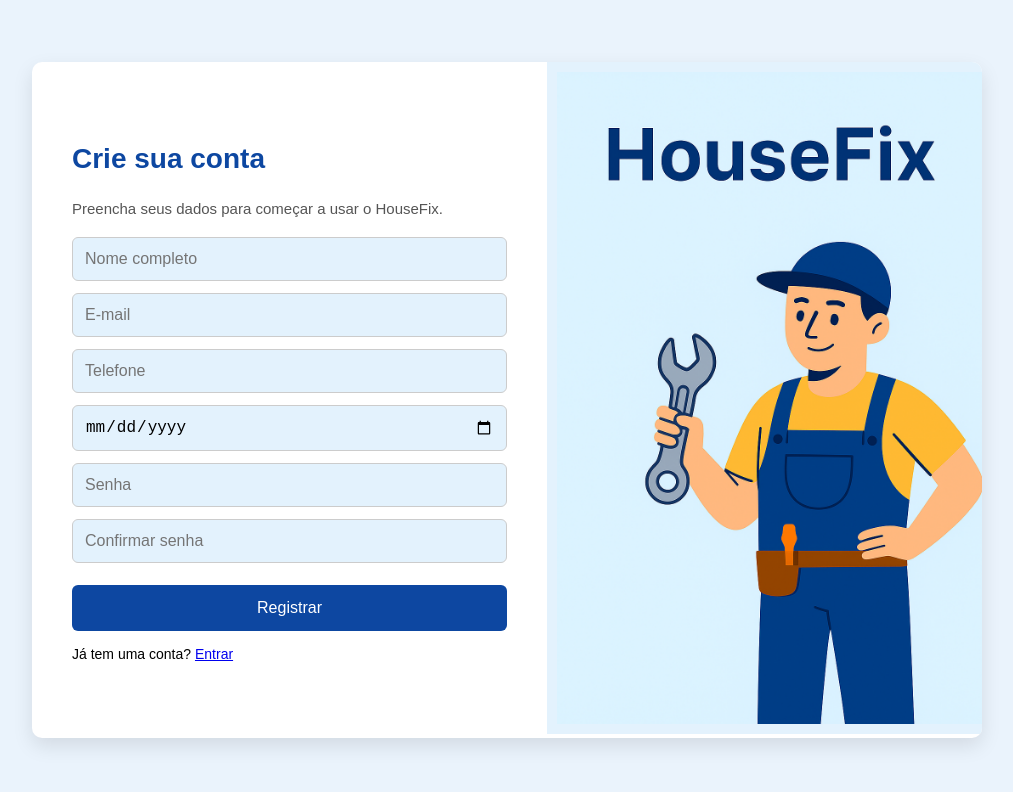
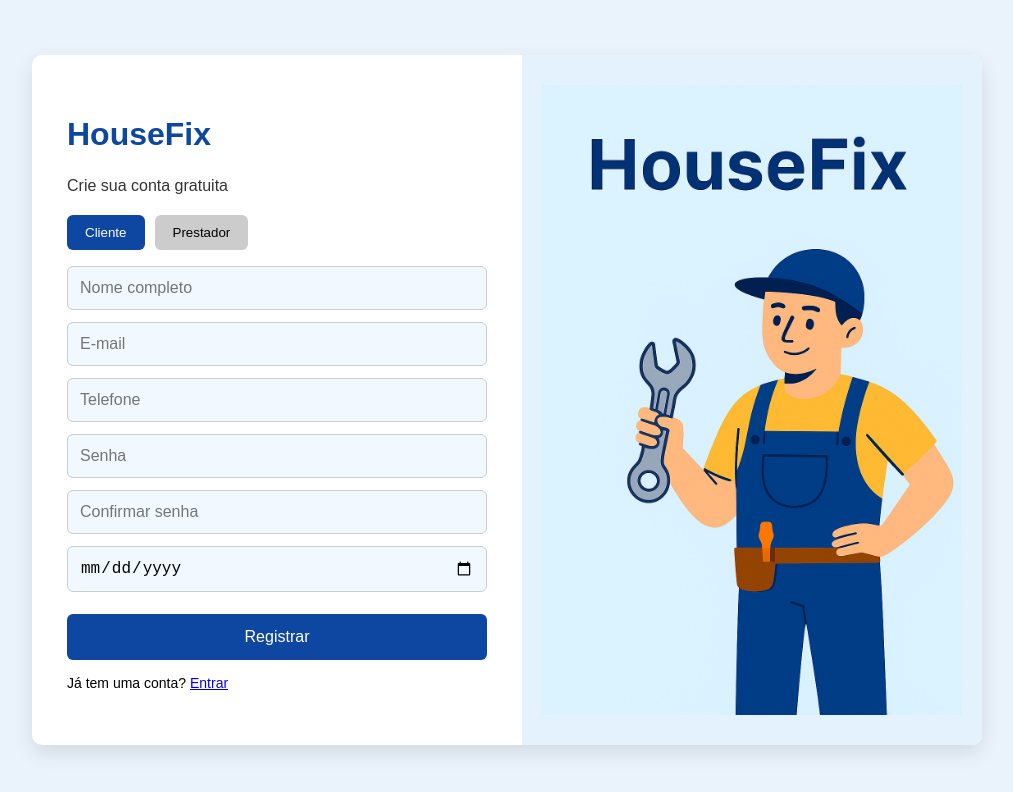
Before and after one commit to pauloh1987/housefix, a React (Vite) app: page /registrar in a window 1280 px wide. Shown: the top 792 px of the page, without its empty margins (133-1146 px from the left). Built offline with nearby package versions, Linux system fonts and the light colour scheme.

Commit message:
Agendar adicionado

```diff
--- a/package.json
+++ b/package.json
@@ -9,6 +9,7 @@
   "dependencies": {
     "react": "^18.2.0",
     "react-dom": "^18.2.0",
+    "react-icons": "^5.5.0",
     "react-router-dom": "^6.22.3"
   },
   "devDependencies": {
--- a/src/main.jsx
+++ b/src/main.jsx
@@ -14,6 +14,8 @@ import Pagamentos from './pages/Pagamentos';
 import Avaliacoes from './pages/Avaliacoes';
 import Tipos from './pages/Tipos';
 import Register from './pages/Register';
+import Agendar from './pages/Agendar';
+
 
 
 ReactDOM.createRoot(document.getElementById('root')).render(
@@ -31,6 +33,7 @@ ReactDOM.createRoot(document.getElementById('root')).render(
         <Route path="/avaliacoes" element={<Avaliacoes />} />
         <Route path="/tipos" element={<Tipos />} />
         <Route path="/registrar" element={<Register />} />
+        <Route path="/agendar" element={<Agendar />} />
       </Routes>
     </BrowserRouter>
   </React.StrictMode>
--- /dev/null
+++ b/src/pages/Agendar.jsx
@@ -0,0 +1,140 @@
+import React, { useState } from "react";
+
+const Agendar = () => {
+  const [formData, setFormData] = useState({
+    servico: "",
+    data: "",
+    horario: "",
+    observacao: "",
+  });
+
+  const [modalAberto, setModalAberto] = useState(false);
+
+  const handleChange = (e) => {
+    const { name, value } = e.target;
+    setFormData((prev) => ({ ...prev, [name]: value }));
+  };
+
+  const handleSubmit = (e) => {
+    e.preventDefault();
+    setModalAberto(true); // Abre o modal
+  };
+
+  const fecharModal = () => {
+    setModalAberto(false);
+  };
+
+  return (
+    <div style={styles.container}>
+      <h2 style={styles.title}>Agendar Novo Serviço</h2>
+
+      <form onSubmit={handleSubmit} style={styles.form}>
+        <label style={styles.label}>Tipo de Serviço</label>
+        <select name="servico" value={formData.servico} onChange={handleChange} required style={styles.input}>
+          <option value="">Selecione...</option>
+          <option value="Ar-Condicionado">Ar-Condicionado</option>
+          <option value="Elétrica">Elétrica</option>
+          <option value="Hidráulica">Hidráulica</option>
+          <option value="Pintura">Pintura</option>
+        </select>
+
+        <label style={styles.label}>Data</label>
+        <input type="date" name="data" value={formData.data} onChange={handleChange} required style={styles.input} />
+
+        <label style={styles.label}>Horário</label>
+        <input type="time" name="horario" value={formData.horario} onChange={handleChange} required style={styles.input} />
+
+        <label style={styles.label}>Observação (opcional)</label>
+        <textarea
+          name="observacao"
+          value={formData.observacao}
+          onChange={handleChange}
+          rows={4}
+          placeholder="Ex: Levar escada, verificar vazamento..."
+          style={{ ...styles.input, resize: "none" }}
+        />
+
+        <button type="submit" style={styles.button}>Solicitar Agendamento</button>
+      </form>
+
+      {modalAberto && (
+        <div style={styles.modalOverlay}>
+          <div style={styles.modalContent}>
+            <p style={{ fontSize: 18, marginBottom: 20 }}>
+              ✅ Você receberá uma notificação quando seu agendamento for confirmado.
+            </p>
+            <button onClick={fecharModal} style={styles.button}>Fechar</button>
+          </div>
+        </div>
+      )}
+    </div>
+  );
+};
+
+const styles = {
+  container: {
+    fontFamily: "Arial, sans-serif",
+    backgroundColor: "#f3f6fb",
+    minHeight: "100vh",
+    padding: "40px 20px",
+    maxWidth: "600px",
+    margin: "0 auto",
+  },
+  title: {
+    fontSize: 28,
+    fontWeight: "bold",
+    color: "#0B4DA1",
+    marginBottom: 30,
+    textAlign: "center",
+  },
+  form: {
+    display: "flex",
+    flexDirection: "column",
+    gap: 20,
+    backgroundColor: "#fff",
+    padding: 30,
+    borderRadius: 12,
+    boxShadow: "0 4px 12px rgba(0,0,0,0.08)",
+  },
+  label: {
+    fontWeight: "bold",
+    color: "#333",
+  },
+  input: {
+    padding: "10px 12px",
+    fontSize: 16,
+    borderRadius: 8,
+    border: "1px solid #ccc",
+  },
+  button: {
+    backgroundColor: "#0B4DA1",
+    color: "#fff",
+    padding: "12px",
+    fontSize: 16,
+    border: "none",
+    borderRadius: 8,
+    cursor: "pointer",
+    fontWeight: "bold",
+  },
+  modalOverlay: {
+    position: "fixed",
+    top: 0, left: 0,
+    width: "100%",
+    height: "100%",
+    backgroundColor: "rgba(0,0,0,0.4)",
+    display: "flex",
+    justifyContent: "center",
+    alignItems: "center",
+    zIndex: 999,
+  },
+  modalContent: {
+    backgroundColor: "#fff",
+    padding: 30,
+    borderRadius: 12,
+    boxShadow: "0 6px 16px rgba(0,0,0,0.2)",
+    textAlign: "center",
+    maxWidth: "400px",
+  },
+};
+
+export default Agendar;
--- a/src/pages/Home.jsx
+++ b/src/pages/Home.jsx
@@ -1,17 +1,108 @@
-import React from 'react';
-import Navbar from '../components/Navbar';
+import React from "react";
+import { Link } from "react-router-dom";
 
-export default function Home() {
+const Home = () => {
   return (
-    <>
-      <Navbar />
-      <div style={{ maxWidth: 900, margin: '40px auto', padding: 30, background: '#fff', borderRadius: 16, boxShadow: '0 4px 20px rgba(0,0,0,0.05)', textAlign: 'center' }}>
-        <h2>Início</h2>
-        <p>Bem-vindo à tela de início do HouseFix.</p>
-        <div style={{ marginTop: 30, padding: 20, border: '1px solid #ccc', borderRadius: 10, backgroundColor: '#f9f9f9' }}>
-          <p>Aqui você poderá gerenciar informações relacionadas a início.</p>
+    <div style={styles.container}>
+      {/* Navbar */}
+      <header style={styles.header}>
+        <h1 style={styles.logo}>HouseFix</h1>
+        <nav style={styles.navbar}>
+          <Link to="/" style={styles.navItem}>Início</Link>
+        </nav>
+      </header>
+
+      {/* Conteúdo central */}
+      <main style={styles.main}>
+        <h2 style={styles.welcome}>Olá, seja bem-vindo ao <span style={{ color: "#0B4DA1" }}>HouseFix</span>!</h2>
+        <p style={styles.subtext}>Escolha uma das opções abaixo para começar:</p>
+
+        <div style={styles.grid}>
+          <Card to="/agendamentos" emoji="📅" label="Ver Agendamentos" />
+          <Card to="/agendar" emoji="🛠️" label="Agendar Novo Serviço" />
+          <Card to="/perfil" emoji="👤" label="Meu Perfil" />
         </div>
-      </div>
-    </>
+      </main>
+    </div>
   );
-}
+};
+
+const Card = ({ to, emoji, label }) => (
+  <Link to={to} style={styles.card}>
+    <span style={styles.emoji}>{emoji}</span>
+    <p>{label}</p>
+  </Link>
+);
+
+const styles = {
+  container: {
+    fontFamily: "Arial, sans-serif",
+    backgroundColor: "#f3f6fb",
+    minHeight: "100vh",
+  },
+  header: {
+    backgroundColor: "#0B4DA1",
+    padding: "14px 40px",
+    display: "flex",
+    justifyContent: "space-between",
+    alignItems: "center",
+    color: "#fff",
+    boxShadow: "0 2px 4px rgba(0,0,0,0.1)",
+  },
+  logo: {
+    fontSize: 26,
+    fontWeight: "bold",
+  },
+  navbar: {
+    display: "flex",
+    gap: 20,
+  },
+  navItem: {
+    color: "#fff",
+    textDecoration: "none",
+    fontSize: 16,
+    fontWeight: "500",
+  },
+  main: {
+    padding: "60px 20px",
+    textAlign: "center",
+  },
+  welcome: {
+    fontSize: 28,
+    fontWeight: "bold",
+    marginBottom: 8,
+  },
+  subtext: {
+    fontSize: 16,
+    color: "#555",
+  },
+  grid: {
+    marginTop: 40,
+    display: "flex",
+    justifyContent: "center",
+    gap: 30,
+    flexWrap: "wrap",
+  },
+  card: {
+    backgroundColor: "#fff",
+    padding: 30,
+    borderRadius: 16,
+    boxShadow: "0 6px 12px rgba(0, 0, 0, 0.08)",
+    textDecoration: "none",
+    color: "#0B4DA1",
+    fontWeight: "bold",
+    width: 220,
+    height: 140,
+    display: "flex",
+    flexDirection: "column",
+    justifyContent: "center",
+    alignItems: "center",
+    transition: "transform 0.2s ease",
+  },
+  emoji: {
+    fontSize: 36,
+    marginBottom: 10,
+  },
+};
+
+export default Home;
--- a/src/pages/Prestadores.jsx
+++ b/src/pages/Prestadores.jsx
@@ -1,17 +1,121 @@
-import React from 'react';
-import Navbar from '../components/Navbar';
+import React, { useState } from "react";
 
 export default function Prestadores() {
+  const [form, setForm] = useState({
+    nome: "",
+    cpfCnpj: "",
+    especialidade: "",
+    telefone: "",
+    email: "",
+  });
+
+  const handleChange = (e) => {
+    setForm({ ...form, [e.target.name]: e.target.value });
+  };
+
+  const handleSubmit = (e) => {
+    e.preventDefault();
+    alert("Prestador cadastrado com sucesso!");
+    setForm({
+      nome: "",
+      cpfCnpj: "",
+      especialidade: "",
+      telefone: "",
+      email: "",
+    });
+  };
+
   return (
-    <>
-      <Navbar />
-      <div style={{ maxWidth: 900, margin: '40px auto', padding: 30, background: '#fff', borderRadius: 16, boxShadow: '0 4px 20px rgba(0,0,0,0.05)', textAlign: 'center' }}>
-        <h2>Prestadores</h2>
-        <p>Bem-vindo à tela de prestadores do HouseFix.</p>
-        <div style={{ marginTop: 30, padding: 20, border: '1px solid #ccc', borderRadius: 10, backgroundColor: '#f9f9f9' }}>
-          <p>Aqui você poderá gerenciar informações relacionadas a prestadores.</p>
-        </div>
-      </div>
-    </>
+    <div style={styles.container}>
+      <h2 style={styles.title}>Cadastro de Prestador de Serviço</h2>
+      <form onSubmit={handleSubmit} style={styles.form}>
+        <input
+          type="text"
+          name="nome"
+          placeholder="Nome completo"
+          value={form.nome}
+          onChange={handleChange}
+          required
+          style={styles.input}
+        />
+        <input
+          type="text"
+          name="cpfCnpj"
+          placeholder="CPF ou CNPJ"
+          value={form.cpfCnpj}
+          onChange={handleChange}
+          required
+          style={styles.input}
+        />
+        <input
+          type="text"
+          name="especialidade"
+          placeholder="Especialidade"
+          value={form.especialidade}
+          onChange={handleChange}
+          required
+          style={styles.input}
+        />
+        <input
+          type="tel"
+          name="telefone"
+          placeholder="Telefone"
+          value={form.telefone}
+          onChange={handleChange}
+          required
+          style={styles.input}
+        />
+        <input
+          type="email"
+          name="email"
+          placeholder="E-mail"
+          value={form.email}
+          onChange={handleChange}
+          required
+          style={styles.input}
+        />
+        <button type="submit" style={styles.button}>
+          Salvar
+        </button>
+      </form>
+    </div>
   );
 }
+
+const styles = {
+  container: {
+    maxWidth: 500,
+    margin: "50px auto",
+    backgroundColor: "#fff",
+    padding: 30,
+    borderRadius: 12,
+    boxShadow: "0 4px 10px rgba(0,0,0,0.05)",
+  },
+  title: {
+    fontSize: 24,
+    marginBottom: 20,
+    color: "#0d47a1",
+    textAlign: "center",
+  },
+  form: {
+    display: "flex",
+    flexDirection: "column",
+    gap: 15,
+  },
+  input: {
+    padding: 12,
+    fontSize: 16,
+    borderRadius: 8,
+    border: "1px solid #ccc",
+    backgroundColor: "#e3f2fd",
+  },
+  button: {
+    padding: 14,
+    backgroundColor: "#0d47a1",
+    color: "#fff",
+    fontSize: 16,
+    border: "none",
+    borderRadius: 8,
+    cursor: "pointer",
+  },
+};
--- a/src/pages/Register.jsx
+++ b/src/pages/Register.jsx
@@ -1,113 +1,67 @@
 import React, { useState } from "react";
-import { useNavigate, Link } from "react-router-dom";
+import { Link } from "react-router-dom";
 import mascote from "../assets/mascote.png";
 
 export default function Register() {
-  const navigate = useNavigate();
-
-  const [form, setForm] = useState({
-    nome: "",
-    email: "",
-    telefone: "",
-    nascimento: "",
-    senha: "",
-    confirmarSenha: "",
-  });
-
-  const handleChange = (e) => {
-    setForm({ ...form, [e.target.name]: e.target.value });
-  };
-
-  const handleRegister = (e) => {
-    e.preventDefault();
-
-    if (
-      !form.nome ||
-      !form.email ||
-      !form.telefone ||
-      !form.nascimento ||
-      !form.senha ||
-      !form.confirmarSenha
-    ) {
-      alert("Preencha todos os campos.");
-      return;
-    }
-
-    if (form.senha !== form.confirmarSenha) {
-      alert("As senhas não coincidem.");
-      return;
-    }
-
-    // Aqui você pode adicionar o salvamento dos dados
-
-    alert("Conta criada com sucesso!");
-    navigate("/");
-  };
+  const [tipoUsuario, setTipoUsuario] = useState("cliente");
 
   return (
     <div style={styles.container}>
       <div style={styles.card}>
+        {/* Coluna esquerda com formulário */}
         <div style={styles.leftColumn}>
-          <h1 style={styles.title}>Crie sua conta</h1>
-          <p style={styles.subtitle}>Preencha seus dados para começar a usar o HouseFix.</p>
+          <h1 style={styles.title}>HouseFix</h1>
+          <p style={styles.subtitle}>Crie sua conta gratuita</p>
 
-          <form style={styles.form} onSubmit={handleRegister}>
-            <input
-              type="text"
-              name="nome"
-              placeholder="Nome completo"
-              style={styles.input}
-              value={form.nome}
-              onChange={handleChange}
-              required
-            />
-            <input
-              type="email"
-              name="email"
-              placeholder="E-mail"
-              style={styles.input}
-              value={form.email}
-              onChange={handleChange}
-              required
-            />
-            <input
-              type="tel"
-              name="telefone"
-              placeholder="Telefone"
-              style={styles.input}
-              value={form.telefone}
-              onChange={handleChange}
-              required
-            />
-            <input
-              type="date"
-              name="nascimento"
-              placeholder="Data de nascimento"
-              style={styles.input}
-              value={form.nascimento}
-              onChange={handleChange}
-              required
-            />
-            <input
-              type="password"
-              name="senha"
-              placeholder="Senha"
-              style={styles.input}
-              value={form.senha}
-              onChange={handleChange}
-              required
-            />
-            <input
-              type="password"
-              name="confirmarSenha"
-              placeholder="Confirmar senha"
-              style={styles.input}
-              value={form.confirmarSenha}
-              onChange={handleChange}
-              required
-            />
+          <div style={styles.selector}>
+            <button
+              style={{
+                ...styles.selectorButton,
+                backgroundColor: tipoUsuario === "cliente" ? "#0d47a1" : "#ccc",
+                color: tipoUsuario === "cliente" ? "#fff" : "#000",
+              }}
+              onClick={() => setTipoUsuario("cliente")}
+            >
+              Cliente
+            </button>
+            <button
+              style={{
+                ...styles.selectorButton,
+                backgroundColor: tipoUsuario === "prestador" ? "#0d47a1" : "#ccc",
+                color: tipoUsuario === "prestador" ? "#fff" : "#000",
+              }}
+              onClick={() => setTipoUsuario("prestador")}
+            >
+              Prestador
+            </button>
+          </div>
 
-            <button type="submit" style={styles.button}>Registrar</button>
+          <form style={styles.form}>
+            <input type="text" placeholder="Nome completo" style={styles.input} required />
+            <input type="email" placeholder="E-mail" style={styles.input} required />
+            <input type="tel" placeholder="Telefone" style={styles.input} required />
+            <input type="password" placeholder="Senha" style={styles.input} required />
+            <input type="password" placeholder="Confirmar senha" style={styles.input} required />
+            <input type="date" placeholder="Data de nascimento" style={styles.input} required />
+
+            {tipoUsuario === "prestador" && (
+              <>
+                <input type="text" placeholder="CPF ou CNPJ" style={styles.input} required />
+                <select style={styles.input}>
+                  <option value="">Especialidade</option>
+                  <option>Elétrica</option>
+                  <option>Hidráulica</option>
+                  <option>Ar Condicionado</option>
+                  <option>Pintura</option>
+                  <option>Jardinagem</option>
+                  <option>Marcenaria</option>
+                </select>
+              </>
+            )}
+
+            <button type="submit" style={styles.button}>
+              Registrar
+            </button>
           </form>
 
           <p style={styles.link}>
@@ -115,6 +69,7 @@ export default function Register() {
           </p>
         </div>
 
+        {/* Coluna direita com mascote */}
         <div style={styles.rightColumn}>
           <img src={mascote} alt="Mascote HouseFix" style={styles.mascote} />
         </div>
@@ -139,38 +94,49 @@ const styles = {
   boxShadow: "0 8px 20px rgba(0, 0, 0, 0.1)",
   width: "90%",
   maxWidth: 950,
-    height: "auto",
+  minHeight: 580,          // deixa altura mínima fixa...
+  maxHeight: "auto",       // ...mas permite crescer se necessário
 },
   leftColumn: {
     flex: 1,
-    padding: "50px 40px",
+    padding: "40px 35px",
     display: "flex",
     flexDirection: "column",
     justifyContent: "center",
   },
   rightColumn: {
   flex: 1,
-    height: "100%",
+  display: "flex",
+  alignItems: "center",
+  justifyContent: "center",
+  backgroundColor: "#E3F2FD",
+  padding: "20px",
 },
   mascote: {
-    width: "100%",
-    height: "100%",
+  maxHeight: "100%",
+  maxWidth: "100%",
   objectFit: "contain",
-    objectPosition: "center",
-    borderTopRightRadius: 12,
-    borderBottomRightRadius: 12,
-    backgroundColor: "#E3F2FD",
-    padding: "10px",
 },
   title: {
-    fontSize: 28,
+    fontSize: 32,
     color: "#0d47a1",
-    marginBottom: 10,
+    marginBottom: 8,
   },
   subtitle: {
-    fontSize: 15,
+    fontSize: 16,
     marginBottom: 20,
-    color: "#555",
+    color: "#333",
+  },
+  selector: {
+    display: "flex",
+    gap: 10,
+    marginBottom: 16,
+  },
+  selectorButton: {
+    padding: "10px 18px",
+    border: "none",
+    borderRadius: 6,
+    cursor: "pointer",
   },
   form: {
     display: "flex",
@@ -182,7 +148,7 @@ const styles = {
     fontSize: 16,
     borderRadius: 6,
     border: "1px solid #ccc",
-    backgroundColor: "#e3f2fd",
+    backgroundColor: "#f1f8ff",
   },
   button: {
     padding: 14,
@@ -191,8 +157,8 @@ const styles = {
     color: "#fff",
     border: "none",
     borderRadius: 6,
+    marginTop: 10,
     cursor: "pointer",
-    marginTop: 10,
   },
   link: {
     marginTop: 15,
```
Also changed, not shown: 1 other file (tests, documents, lock files or other folders). Lines whose indentation alone changed are shown as unchanged.
